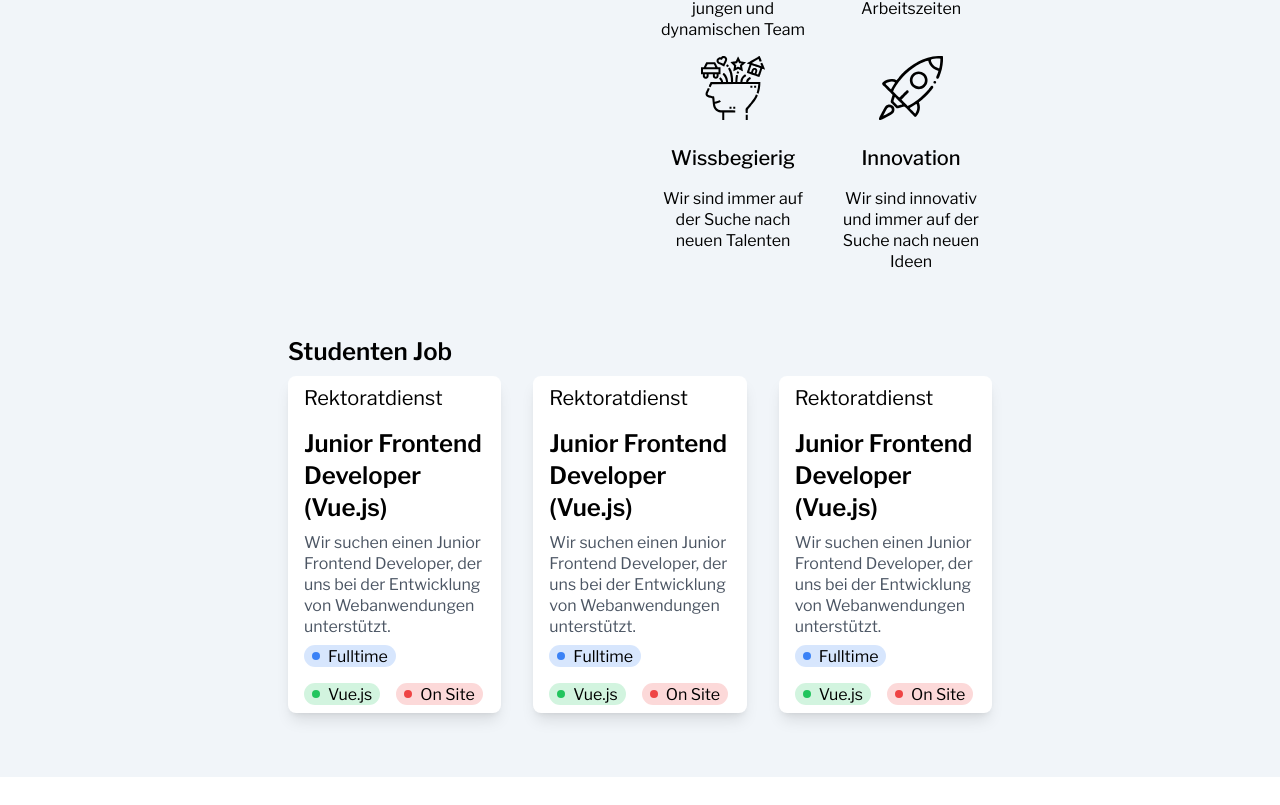
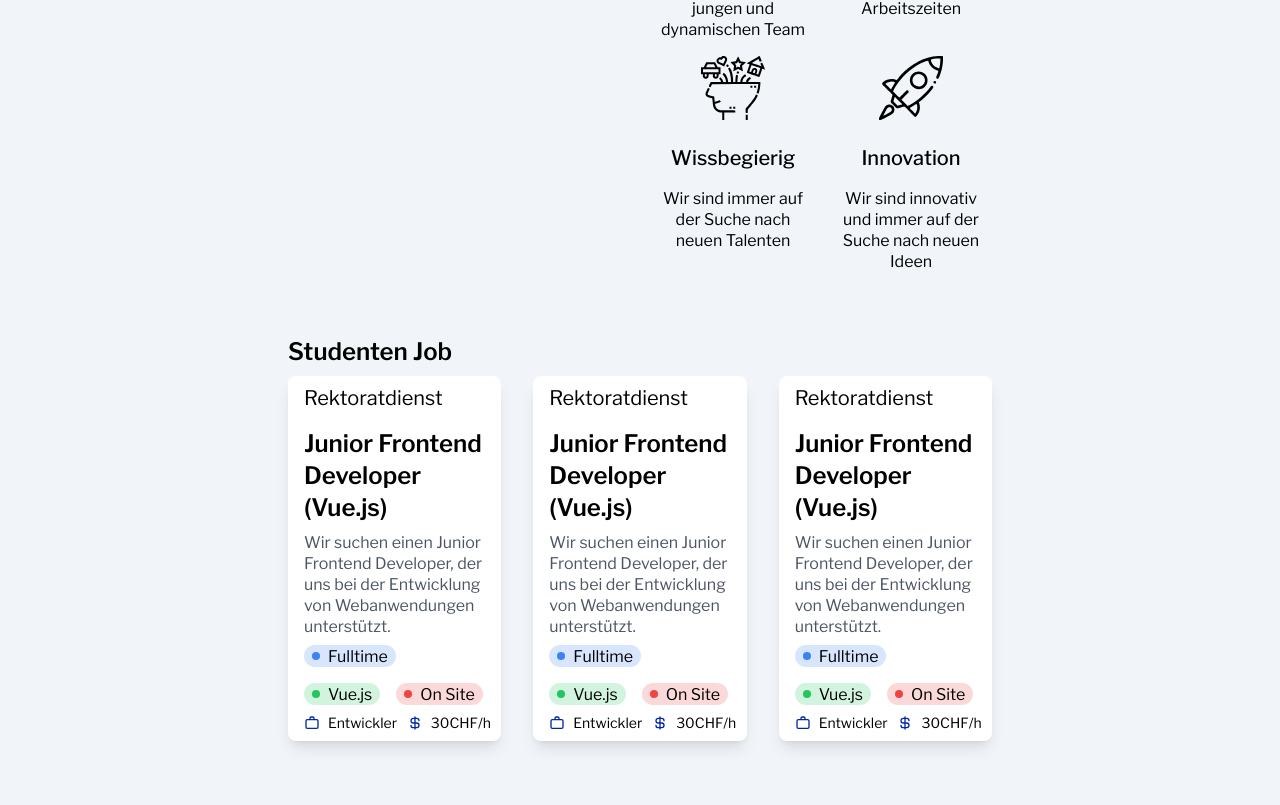
Before and after one commit to skyZcoding/uzh, a Vue app: page / in a window 1280 px wide. Shown: the part 1039-1844 px from the top of the page. Before the commit the page ends 1816 px from the top, so only its background shows below. Built offline with nearby package versions, Linux system fonts and the light colour scheme.

Commit message:
Added work row

```diff
--- a/src/components/JobCard.vue
+++ b/src/components/JobCard.vue
@@ -19,6 +19,15 @@
             </div>
         </div>
 
-
+        <div class="flex flex-row gap-4 mt-2">
+            <div class="flex flex-row items-center">
+                <img src="/icons/work.svg" class="h-4 w-4 mr-2" />
+                <p class="text-sm">Entwickler</p>
+            </div>
+            <div class="flex flex-row items-center">
+                <img src="/icons/dollar.svg" class="h-4 w-4 mr-2" />
+                <p class="text-sm">30CHF/h</p>
+            </div>
+        </div>
     </div>
 </template>
```
Also changed, not shown: public/icons/dollar.svg (added), public/icons/work.svg (added).
